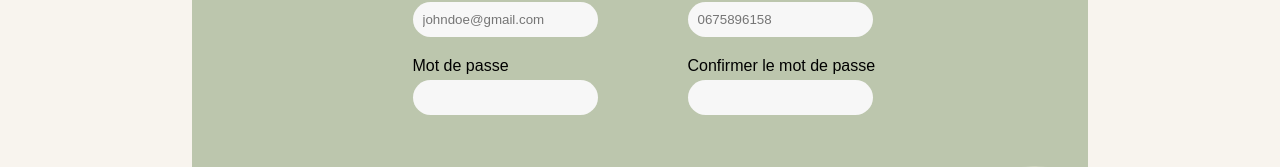
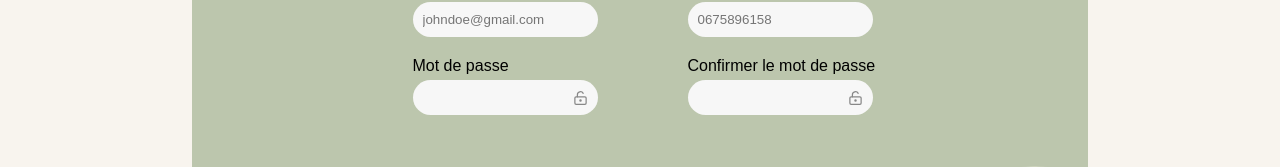
Before and after one commit to WildCodeSchool/2024-09-wns-bleu-2, a React (Vite) app in the folder frontend/: page /register in a window 1280 px wide. Shown: the part 507-674 px from the top of the page. Built offline with nearby package versions, Linux system fonts and the light colour scheme; no server answers.

Commit message:
Added show password in the register form

```diff
--- a/frontend/src/pages/Register.tsx
+++ b/frontend/src/pages/Register.tsx
@@ -9,11 +9,14 @@
 import { Link, useNavigate } from "react-router-dom";
 import { useRegisterMutation } from "../generated/graphql-types";
 import { toast } from "react-toastify";
-import { ChevronRight } from "lucide-react";
+import { ChevronRight, LockKeyholeOpen } from "lucide-react";
+import { useState } from "react";
 
 const Register = () => {
 	const [signUp] = useRegisterMutation();
 	const navigate = useNavigate();
+	const [showPassword, setShowPassword] = useState(false);
+	const [showConfirmPassword, setShowConfirmPassword] = useState(false);
 	const { data: brandsData } = useQuery(GET_CAR_BRANDS);
 	const { data: colorsData } = useQuery(GET_CAR_COLORS);
 	const { data: yearsData } = useQuery(GET_CAR_YEARS);
@@ -136,7 +139,7 @@
 										message: "Vous ne pouvez pas choisir la date d'aujourd'hui. 😾",
 									},
 									validate: (value) => {
-                    if (!value){
+										if (!value) {
 											return true;
 										} else {
 											const birthDate = new Date(value);
@@ -199,7 +202,8 @@
 								placeholder="0675896158"
 								className={errors.phone ? "error-border" : ""}
 								{...register("phone",
-                  { required: "Ce champ est requis.",
+									{
+										required: "Ce champ est requis.",
 										pattern: {
 											value: /^0[67]\d{8}$/,
 											message: "Le numéro doit commencer par 06 ou 07 et contenir 10 chiffres.",
@@ -215,11 +219,13 @@
 					<div className="input-row">
 						<div className="input-group">
 							<label htmlFor="password">Mot de passe</label>
+							<div className="show-password">
 								<input
-                type="password"
+									type={showPassword ? "text" : "password"}
 									className={errors.password ? "error-border" : ""}
 									{...register("password",
-                  { required: "Ce champ est requis.",
+										{
+											required: "Ce champ est requis.",
 											pattern: {
 												value: /^(?=.*[0-9])(?=.*[!@#$%^&*])[A-Za-z0-9!@#$%^&*]{8,}$/,
 												message: "Le mot de passe doit contenir au moins 8 caractères, un chiffre et un caractère spécial.",
@@ -227,19 +233,24 @@
 										}
 									)}
 								/>
+								<LockKeyholeOpen size={15} className="password-icon" onClick={() => setShowPassword(!showPassword)} />
+							</div>
 							{errors.password && (
 								<span className="error">{errors.password.message}</span>
 							)}
 						</div>
 						<div className="input-group">
 								<label htmlFor="confirmPassword">Confirmer le mot de passe</label>
+							<div className="show-password">
 								<input
-                type="password"
+									type={showConfirmPassword ? "text" : "password"}
 									className={errors.confirmPassword ? "error-border" : ""}
 									{...register("confirmPassword", {
 										required: "Ce champ est requis.",
 									})}
 								/>
+								<LockKeyholeOpen size={15} className="password-icon" onClick={() => setShowConfirmPassword(!showPassword)} />
+							</div>
 							{errors.confirmPassword && (
 								<span className="error">{errors.confirmPassword.message}</span>
 							)}
--- a/frontend/src/styles/register-form.scss
+++ b/frontend/src/styles/register-form.scss
@@ -108,6 +108,17 @@
 				}
 			}
 		}
+		.show-password {
+			position: relative;
+			.password-icon {
+				position: absolute;
+				right: -10px;
+				top: 50%;
+				transform: translateY(-50%);
+				cursor: pointer;
+				color: #888;
+			}
+		}
 
 		.car-infos-row {
 			flex-wrap: wrap;
```
Lines whose indentation alone changed are shown as unchanged.
